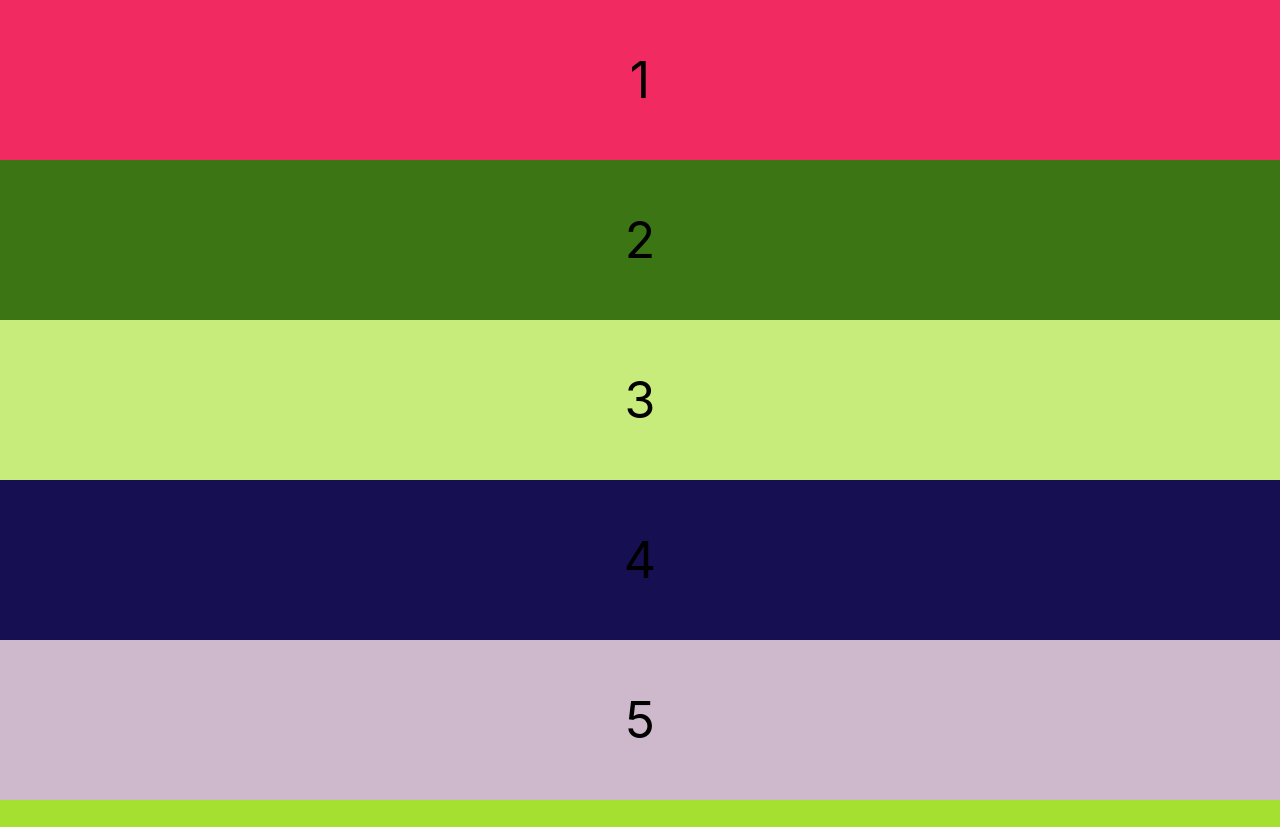
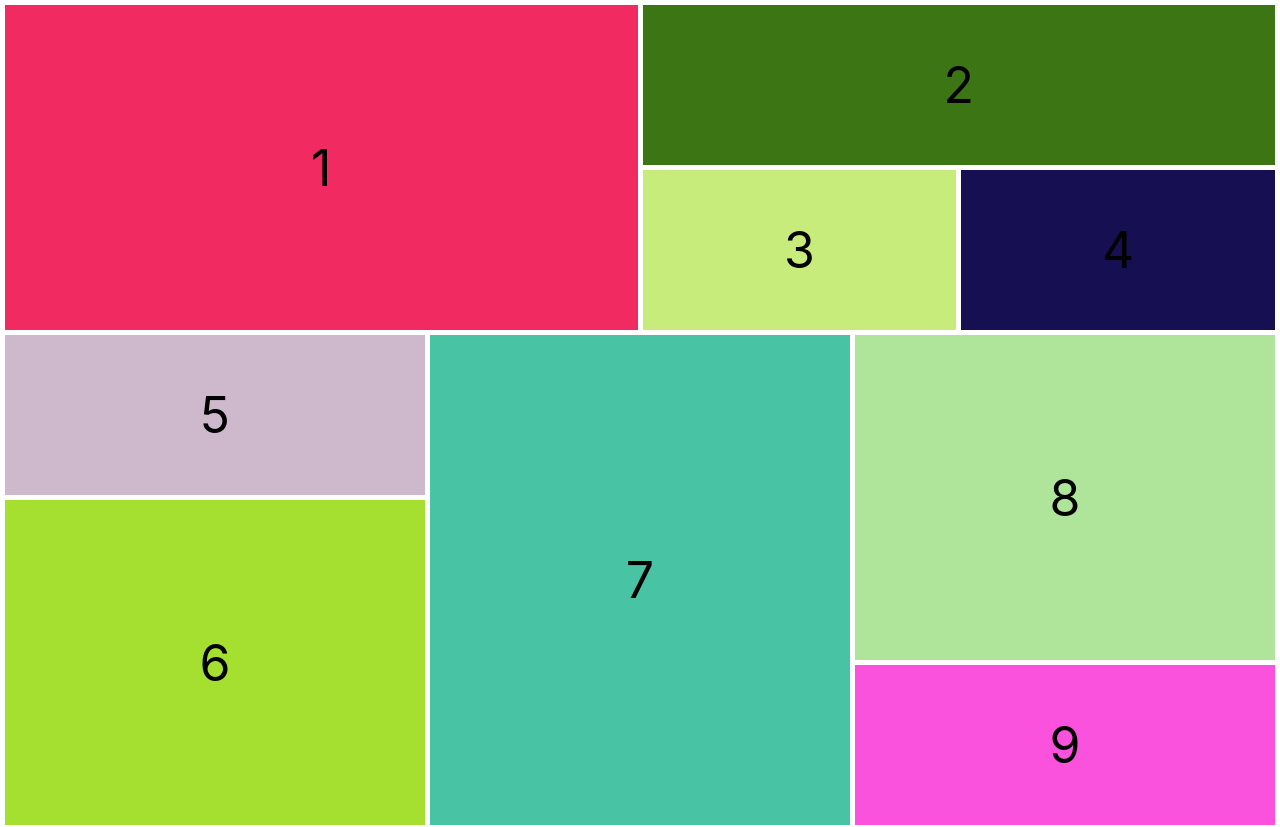
Before and after one commit to xyzarivera/ichigo-fe, a React (Create React App) app: page / in a window 1280 px wide. Shown: the top 827 px of the page. Built offline with nearby package versions, Linux system fonts and the light colour scheme.

Commit message:
use grid for layout and responsive web design

```diff
--- a/src/App.css
+++ b/src/App.css
@@ -1,12 +1,62 @@
 /* mobile view: <= 600px*/
 .App {
-    text-align: center;
-    font-size: 10px;
+    font-size: 20px;
+    display: flex;
+    flex-direction: column;
+}
+
+.upper-half {
+    display: grid;
+    grid-template-columns: repeat(2, 2fr);
+    grid-template-rows: repeat(3, 3fr);
+    grid-gap: 5px;
+    grid-template-areas:
+        "one one"
+        "three four"
+        "two two";
+    padding: 5px;
+    padding-bottom: 2.5px;
+}
+
+.lower-half {
+    display: grid;
+    grid-template-columns: repeat(2, 2fr);
+    grid-template-rows: repeat(3, 3fr);
+    grid-gap: 5px;
+    grid-template-areas:
+        "seven seven"
+        "five eight"
+        "six nine";
+    padding: 5px;
+    padding-top: 2.5px;
 }
 
 /* desktop view: > 600px */
 @media (min-width: 601px) {
     .App {
         font-size: 50px;
+        display: flex;
+        flex-direction: column;
+    }
+
+    .upper-half {
+        display: grid;
+        grid-template-columns: repeat(4, 4fr);
+        grid-template-rows: repeat(2, 2fr);
+        grid-gap: 5px;
+        grid-template-areas:
+            "one one two two"
+            "one one three four";
+    }
+
+    .lower-half {
+        display: grid;
+        grid-template-columns: repeat(3, 3fr);
+        grid-template-rows: repeat(3, 3fr);
+        grid-gap: 5px;
+        grid-template-areas:
+            "five seven eight"
+            "six seven eight"
+            "six seven nine";
     }
 }
```
